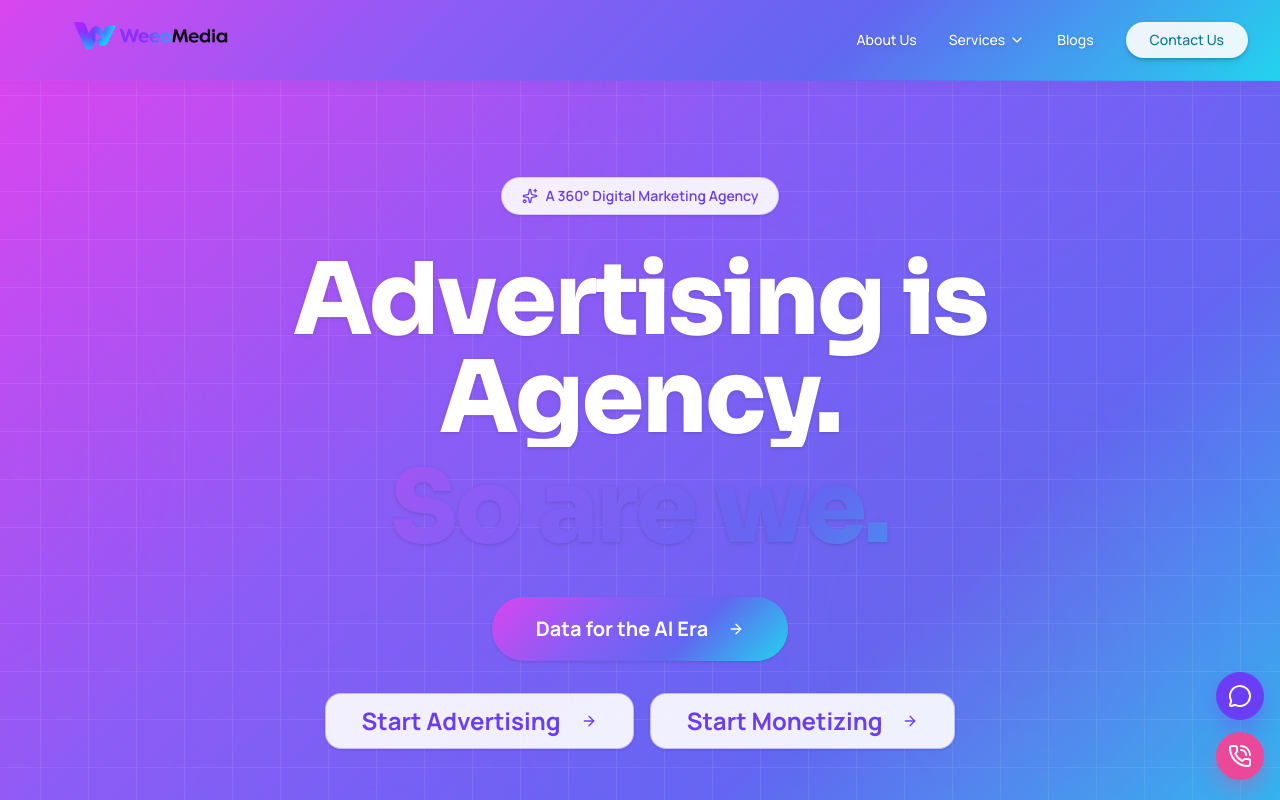
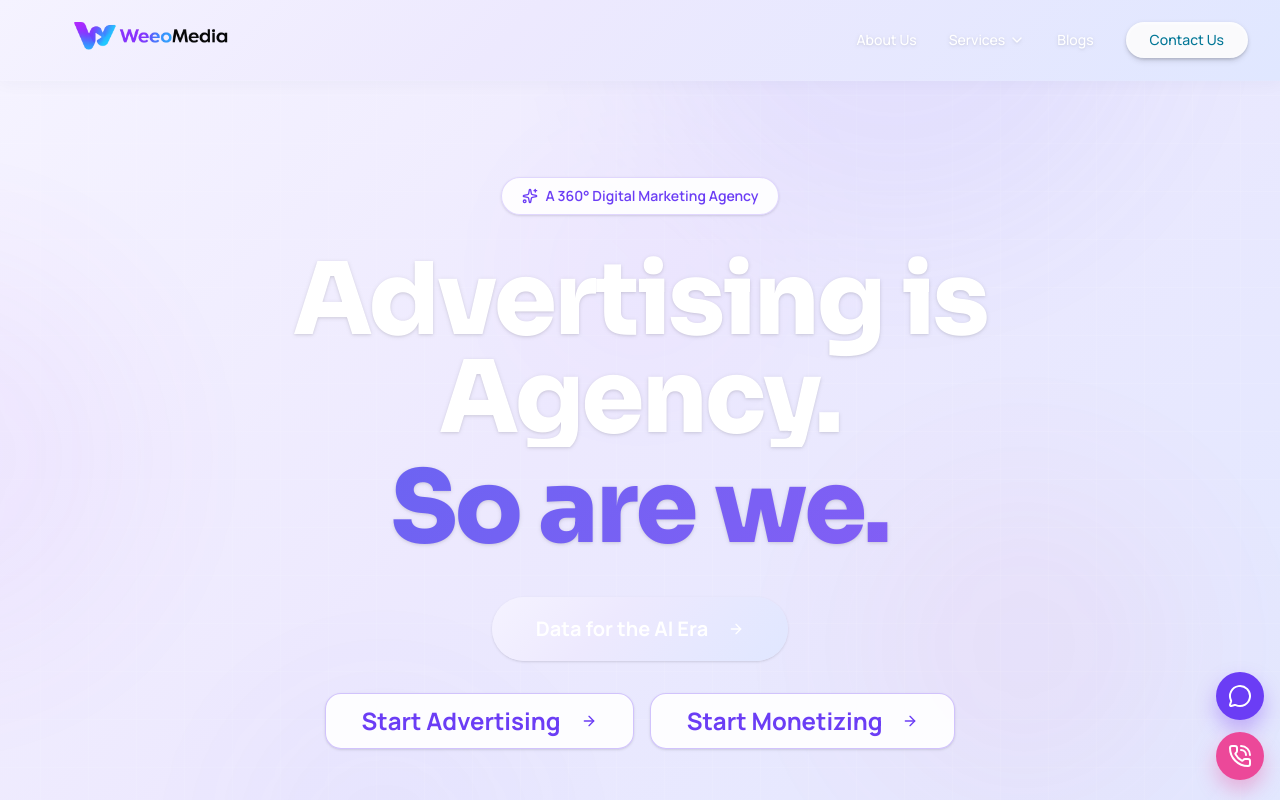
Before and after one commit to techadomobi/webi, a React (Vite) app in the folder artifacts/webnest-media/: page / in a window 1280 px wide. Shown: the top 800 px of the page. Built offline with nearby package versions, Linux system fonts and the light colour scheme.

Commit message:
Set homepage and navbar to very light pastel gradient, ensure dark readable text, match image style

```diff
--- a/artifacts/webnest-media/src/index.css
+++ b/artifacts/webnest-media/src/index.css
@@ -141,14 +141,14 @@
 /* Logo-matched gradients */
 
 .text-gradient {
-  background: linear-gradient(135deg, #D946EF 0%, #8B5CF6 35%, #6366F1 65%, #22D3EE 100%);
+  background: linear-gradient(135deg, #6366F1 0%, #8B5CF6 100%);
   -webkit-background-clip: text;
   -webkit-text-fill-color: transparent;
   background-clip: text;
 }
 
 .bg-gradient-brand {
-  background: linear-gradient(135deg, #D946EF 0%, #8B5CF6 35%, #6366F1 65%, #22D3EE 100%);
+  background: linear-gradient(135deg, #f5f3ff 0%, #ede9fe 40%, #e0e7ff 100%);
 }
 
 .glow-hover {
```
